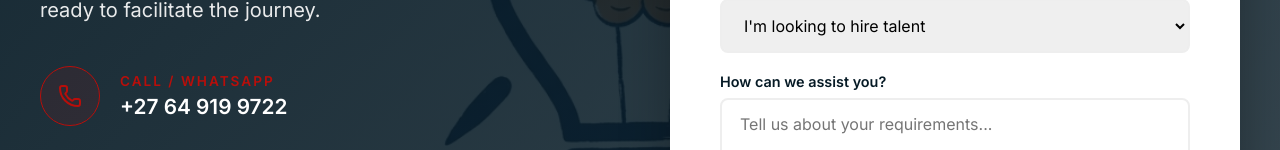
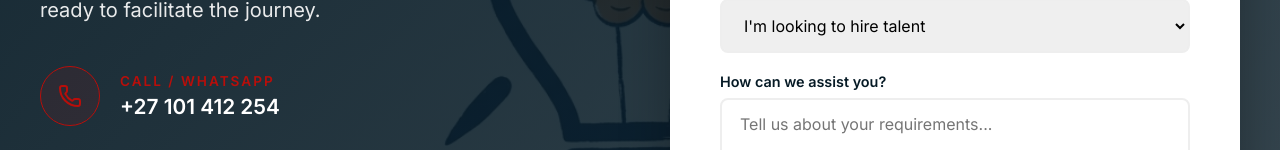
Before and after one commit to JosephMotshana/netbrains-website, a React (Vite) app: page /contact in a window 1280 px wide. Shown: the part 450-600 px from the top of the page. Built offline with nearby package versions, Linux system fonts and the light colour scheme.

Commit message:
Our first commit

```diff
--- a/src/pages/Contact.jsx
+++ b/src/pages/Contact.jsx
@@ -42,7 +42,7 @@ const Contact = () => {
                 </div>
                 <div>
                   <label>Call / WhatsApp</label>
-                  <a href="tel:+27 64 919 9722">+27 64 919 9722</a>
+                  <a href="tel:+27 101 412 254">+27 101 412 254</a>
                 </div>
               </div>
 
```
